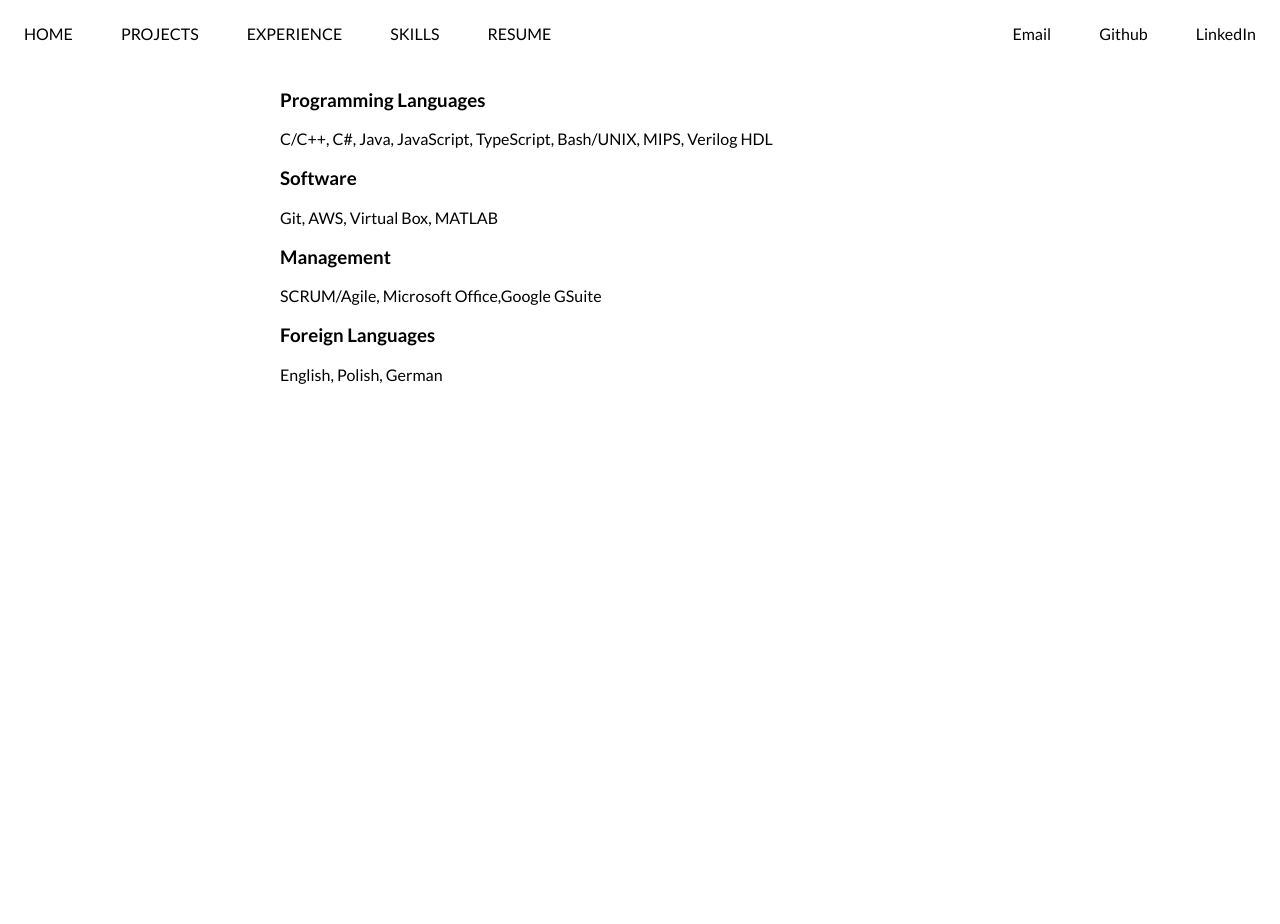
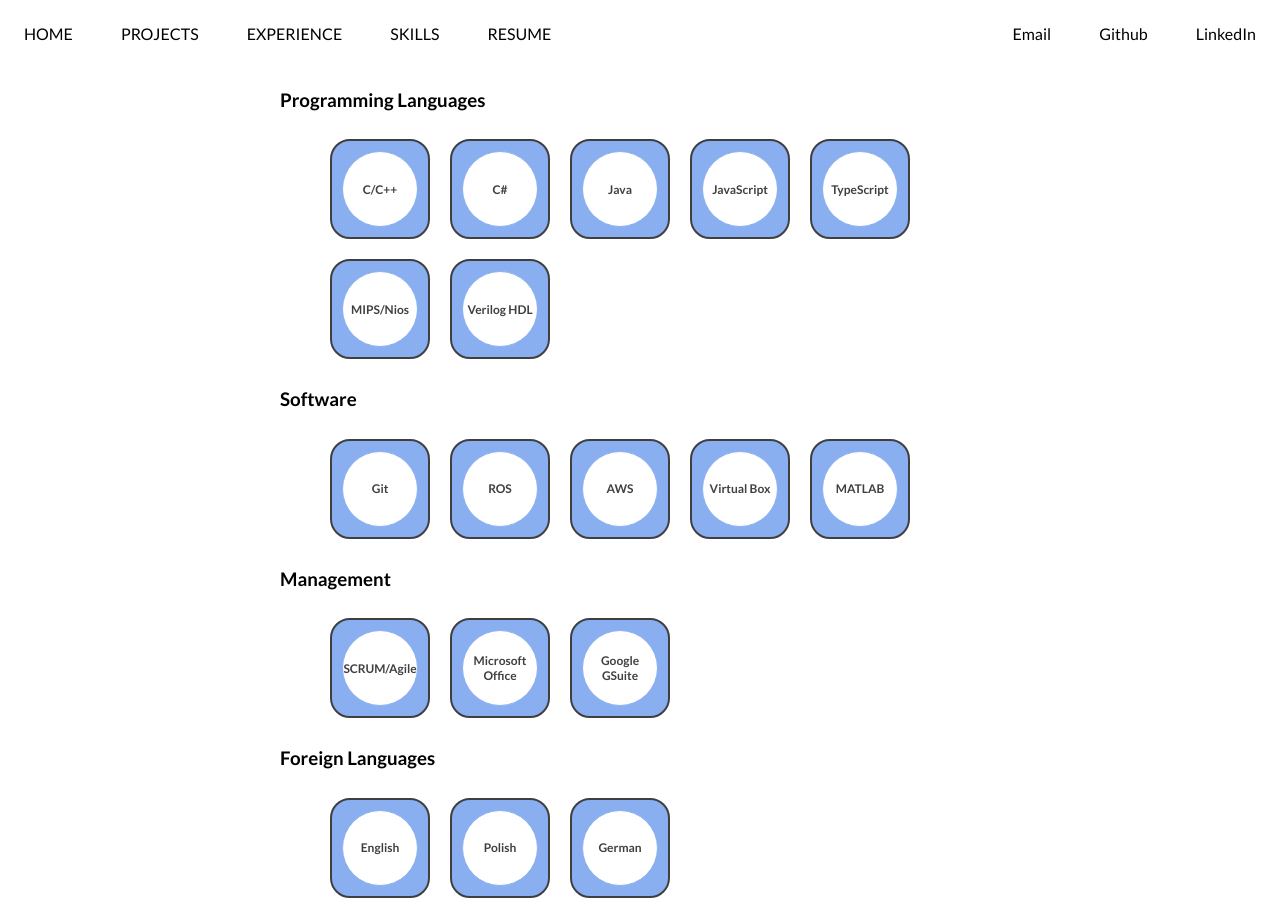
Before and after one commit to dominikabobik/dominika-bobik, a Next.js app: page /skills in a window 1280 px wide. Before the commit the page ends 800 px from the top, so only its background shows below. Built offline with nearby package versions, Linux system fonts and the light colour scheme.

Commit message:
skills modification

```diff
--- /dev/null
+++ b/components/skill.tsx
@@ -0,0 +1,19 @@
+import {FC} from "react";
+import {inspect} from "util";
+import styles from '../styles/skill.module.css'
+
+export interface skill {
+	name: string
+}
+
+export const Skill: FC<skill> = (props: skill) => {
+	return (
+		<div className={styles.wrapper}>
+			<div className={styles.container}>
+				<div className={styles.info}>
+					<p id="name">{props.name}</p>
+				</div>
+			</div>
+		</div>
+	)
+}
--- a/pages/skills.tsx
+++ b/pages/skills.tsx
@@ -1,8 +1,43 @@
 import styles from '../styles/skills.module.css'
 import {NavBar} from "../components/nav-bar";
 import {NextPage} from "next";
+import {Skill} from "../components/skill";
 
 const Skills: NextPage = () => {
+    const programmingLanguages = [
+        'C/C++', 'C#', 'Java', 'JavaScript', 'TypeScript', 'MIPS/Nios', 'Verilog HDL'
+    ];
+
+    const pr = programmingLanguages.map((language) =>
+        // eslint-disable-next-line react/jsx-key
+        <Skill name={language}/>
+    );
+
+    const skills = [
+        'Git', 'ROS', 'AWS', 'Virtual Box', 'MATLAB'
+    ];
+
+    const sk = skills.map((skill) =>
+        // eslint-disable-next-line react/jsx-key
+        <Skill name={skill}/>
+    );
+    const management =[
+        'SCRUM/Agile', 'Microsoft Office','Google GSuite'
+    ]
+    const mg = management.map((manag) =>
+        // eslint-disable-next-line react/jsx-key
+        <Skill name={manag}/>
+    )
+
+    const languages = [
+        'English', 'Polish', 'German'
+    ]
+
+    const lg = languages.map((language) =>
+        // eslint-disable-next-line react/jsx-key
+        <Skill name={language}/>
+    )
+
     return (
         <div>
             <title>Dominika Bobik</title>
@@ -12,20 +47,21 @@ const Skills: NextPage = () => {
                 <div >
                     <div>
                         <h3>Programming Languages</h3>
-                        <p>C/C++, C#, Java, JavaScript, TypeScript, Bash/UNIX, MIPS, Verilog HDL</p>
+                        <ul className={styles.lists}>{pr}</ul>
                     </div>
                     <div>
                         <h3>Software</h3>
-                        <p>Git, AWS, Virtual Box, MATLAB</p>
+                        <ul className={styles.lists}>{sk}</ul>
                     </div>
                     <div>
                         <h3>Management</h3>
-                        <p>SCRUM/Agile, Microsoft Office,Google GSuite</p>
+                        <ul className={styles.lists}>{mg}</ul>
                     </div>
                     <div>
                         <h3>Foreign Languages</h3>
-                        <p>English, Polish, German</p>
+                        <ul className={styles.lists}>{lg}</ul>
                     </div>
+
                 </div>
                 </body>
             </div>
--- a/styles/nav-bar.module.css
+++ b/styles/nav-bar.module.css
@@ -7,6 +7,7 @@
     position: fixed; /* Set the navbar to fixed position */
     top: 0; /* Position the navbar at the top of the page */
     width: 100%; /* Full width */
+    z-index: 1;
 }
 
 .tags a{
--- /dev/null
+++ b/styles/skill.module.css
@@ -0,0 +1,45 @@
+.wrapper {
+    margin: 10px;
+    padding: 10px;
+    border: black solid 2px;
+    border-radius: 20%;
+    width: 100px;
+    height: 100px;
+    background-color: cornflowerblue;
+    opacity: 0.75;
+    transition: all 250ms ease-in-out;
+}
+
+.wrapper:hover {
+    background-color: white;
+    transform: scale(1.1);
+    opacity: 1;
+}
+.container {
+    width: 100%;
+    height: 100%;
+    border-radius: 50%;
+    display: flex;
+    flex-direction: column;
+    border: cornflowerblue solid 1px;
+    background-color: white;
+    transition: all 250ms ease-in-out;
+}
+
+.container:hover {
+    background-color: cornflowerblue;
+    transform: scale(1.1);
+    opacity: 1;
+}
+
+.info {
+    font-size: 12px;
+    font-weight: bold;
+    flex-grow: 1;
+    display: flex;
+    justify-content: center;
+    align-items: center;
+    text-align: center;
+    text-decoration: none;
+    transition: all 250ms ease-in-out;
+}
--- a/styles/skills.module.css
+++ b/styles/skills.module.css
@@ -1,9 +1,3 @@
-.contents {
-    color: black;
-    width: 80%;
-    max-width: 720px;
-}
-
 .wrapper {
     width: 100vw;
     margin-top: 70px;
@@ -11,3 +5,16 @@
     flex-direction: column;
     align-items: center;
 }
+
+.contents {
+    color: black;
+    width: 80%;
+    max-width: 720px;
+}
+
+
+.lists {
+    display: flex;
+    flex-direction: row;
+    flex-wrap: wrap;
+}
```
